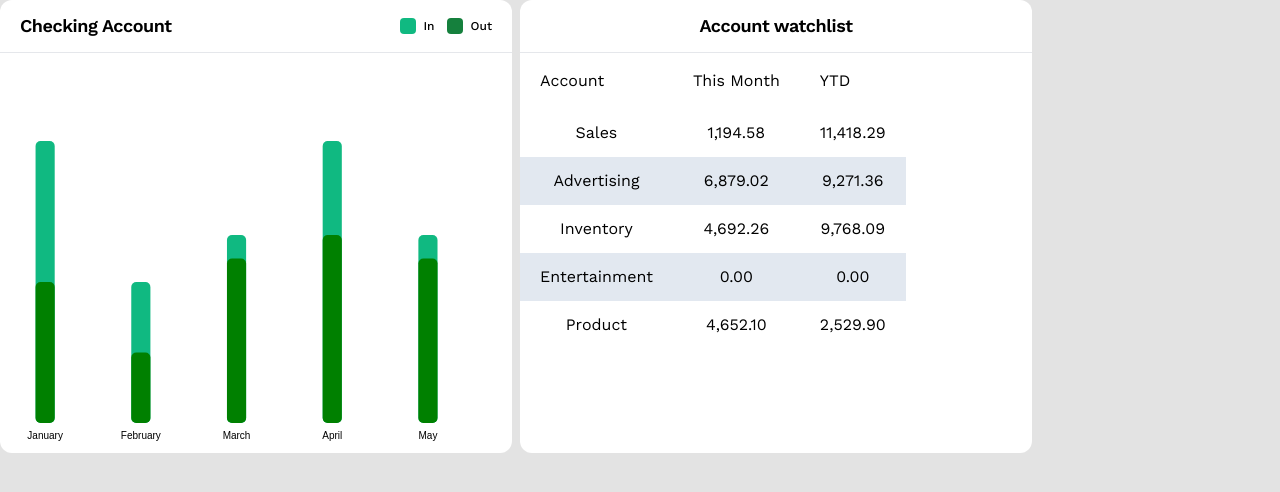
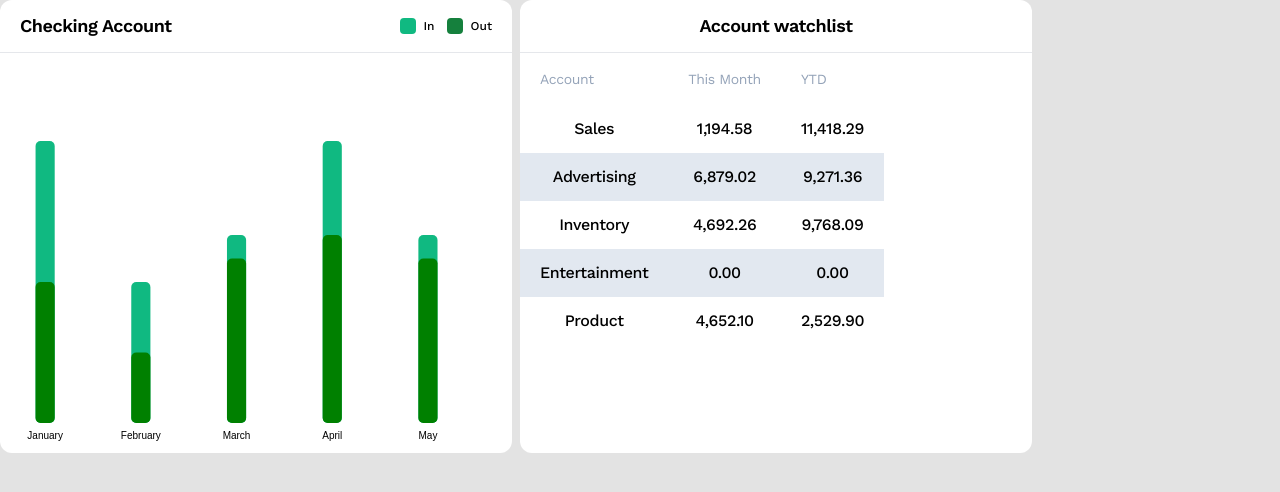
Before and after one commit to rohitbharti279/assiduus-assignment, a React (Create React App) app: page / in a window 1280 px wide. Shown: the top 492 px of the page. Built offline with nearby package versions, Linux system fonts and the light colour scheme.

Commit message:
Account Washlist update

```diff
--- a/src/Components/AccountWatchlist.js
+++ b/src/Components/AccountWatchlist.js
@@ -15,7 +15,7 @@ const AccountWatchlist = () => {
             <hr></hr>
             <table>
                 <thead>
-                    <tr className="text-left">
+                    <tr className="text-left  text-sm tracking-tight text-slate-400">
                         <th className="font-normal px-5 p-4">Account</th>
                         <th className="font-normal px-5">This Month</th>
                         <th className="font-normal px-5">YTD</th>
@@ -24,10 +24,10 @@ const AccountWatchlist = () => {
 
                 <tbody>
                     {tableData.map((item, index) => (
-                        <tr key={index} className="odd:bg-white even:bg-slate-200 ">
-                            <td className="px-5 p-3">{item.category}</td>
-                            <td className="px-5">{item.thisMonth}</td>
-                            <td className="px-5">{item.YTD}</td>
+                        <tr key={index} className="odd:bg-white even:bg-slate-200 tracking-tight">
+                            <td className="px-5 p-3 font-medium ">{item.category}</td>
+                            <td className="px-5 font-medium ">{item.thisMonth}</td>
+                            <td className="px-5 font-medium ">{item.YTD}</td>
                         </tr>
                     ))}
                 </tbody>
```
